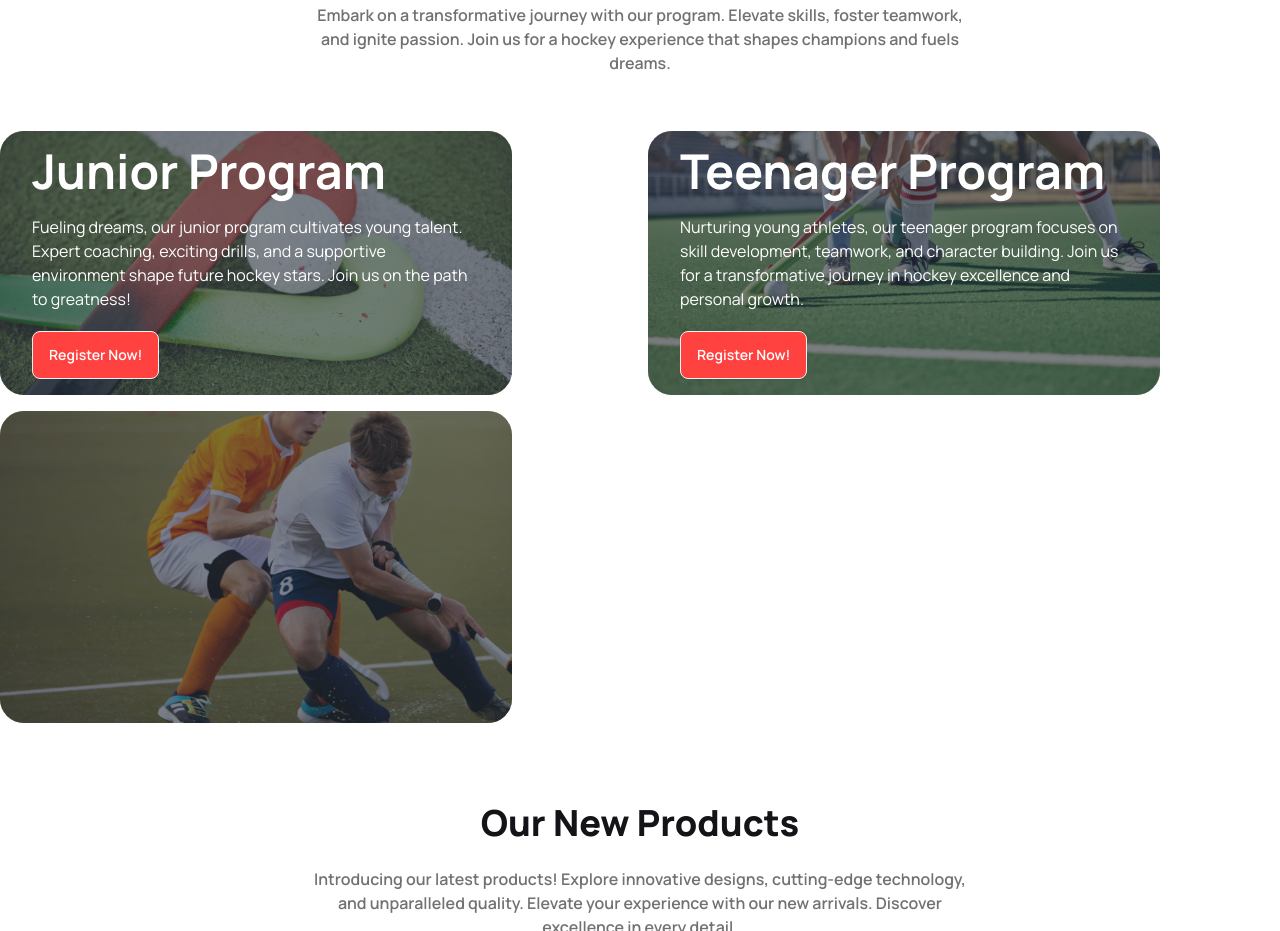
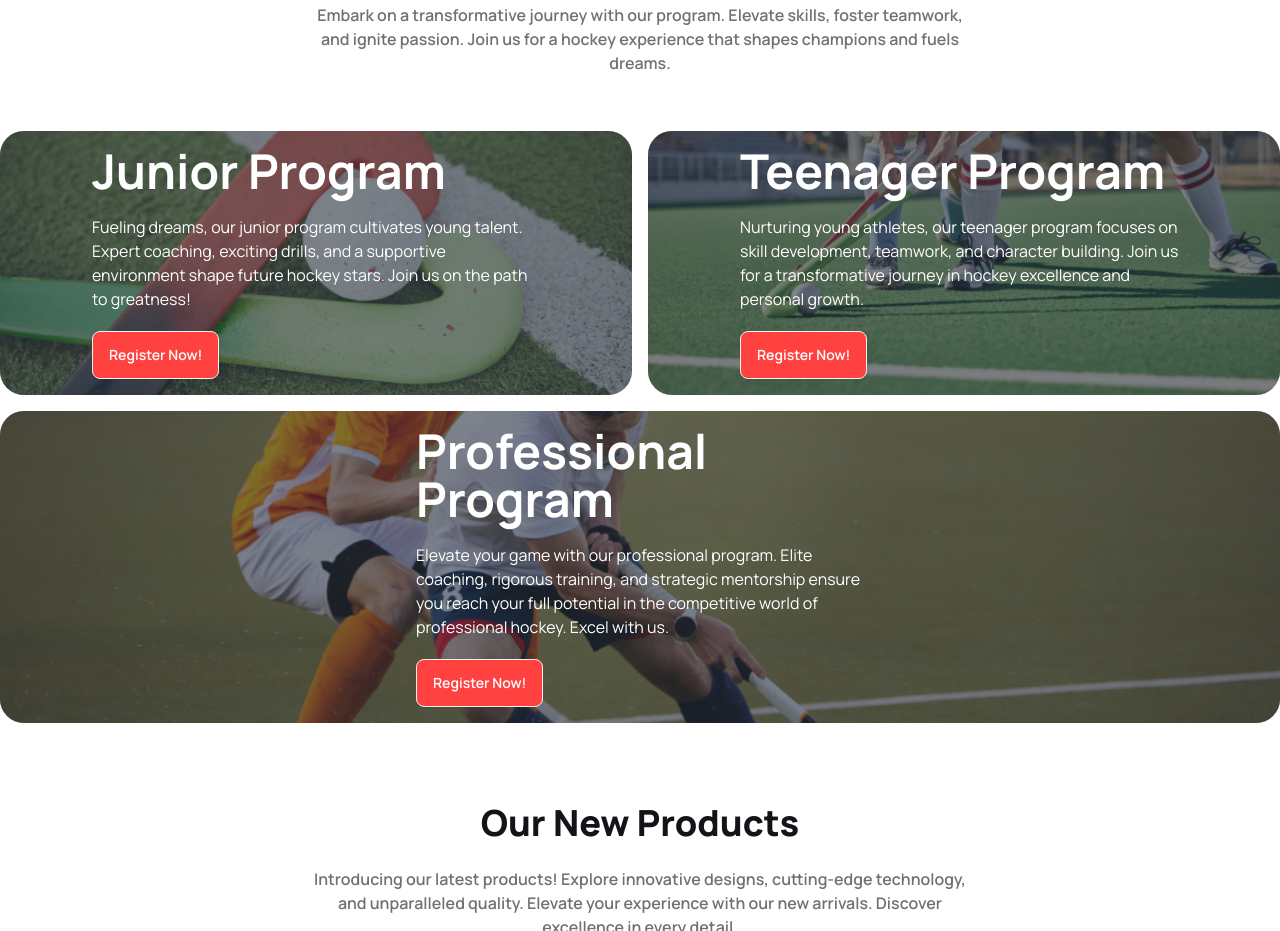
Before and after one commit to mehediibnjakir/B9A3-Hockeys-With-Mehedi, a plain HTML site: page index.html in a window 1280 px wide. Shown: the part 1513-2444 px from the top of the page. Drawn offline with nearby package versions, Linux system fonts and the light colour scheme.

Commit message:
program section

```diff
--- a/index.html
+++ b/index.html
@@ -222,7 +222,7 @@
             <!-- Background img section -->
             <div class="display grid grid-cols-1 gap-4 lg:grid-cols-2">
                 <!-- banner 1 -->
-                <div class="hero rounded-3xl bg-gradient-to-r from-[#f4f4f4] to-[#F4F4F4]  max-w-80  lg:max-w-lg lg:max-h-80"
+                <div class="hero rounded-3xl bg-gradient-to-r from-[#f4f4f4] to-[#F4F4F4]  max-w-80  lg:max-w-full lg:max-h-80"
                     style="background-image: url(./Images/2.png);">
                     <div class="hero-overlay bg-opacity-60 rounded-3xl"></div>
                     <div class="hero-content text-start text-neutral-content">
@@ -237,7 +237,7 @@
                     </div>
                 </div>
                 <!-- banner 2-->
-                <div class="hero rounded-3xl bg-gradient-to-r from-[#f4f4f4] to-[#F4F4F4]  max-w-80  lg:max-w-lg lg:max-h-80"
+                <div class="hero rounded-3xl bg-gradient-to-r from-[#f4f4f4] to-[#F4F4F4]  max-w-80  lg:max-w-full lg:max-h-80"
                     style="background-image: url(./Images/3.png);">
                     <div class="hero-overlay bg-opacity-60 rounded-3xl"></div>
                     <div class="hero-content text-start text-neutral-content">
@@ -251,7 +251,7 @@
                     </div>
                 </div>
                 <!-- banner 3 -->
-                <div class="bg-cover rounded-3xl max-w-80  lg:max-w-lg lg:col-span-2 lg:max-h-80"
+                <div class="hero rounded-3xl max-w-80  lg:max-w-full lg:col-span-2 lg:max-h-96"
                     style="background-image: url(./Images/4.png);">
                     <div class="hero-overlay bg-opacity-60 rounded-3xl"></div>
                     <div class="hero-content text-start text-neutral-content">
```
